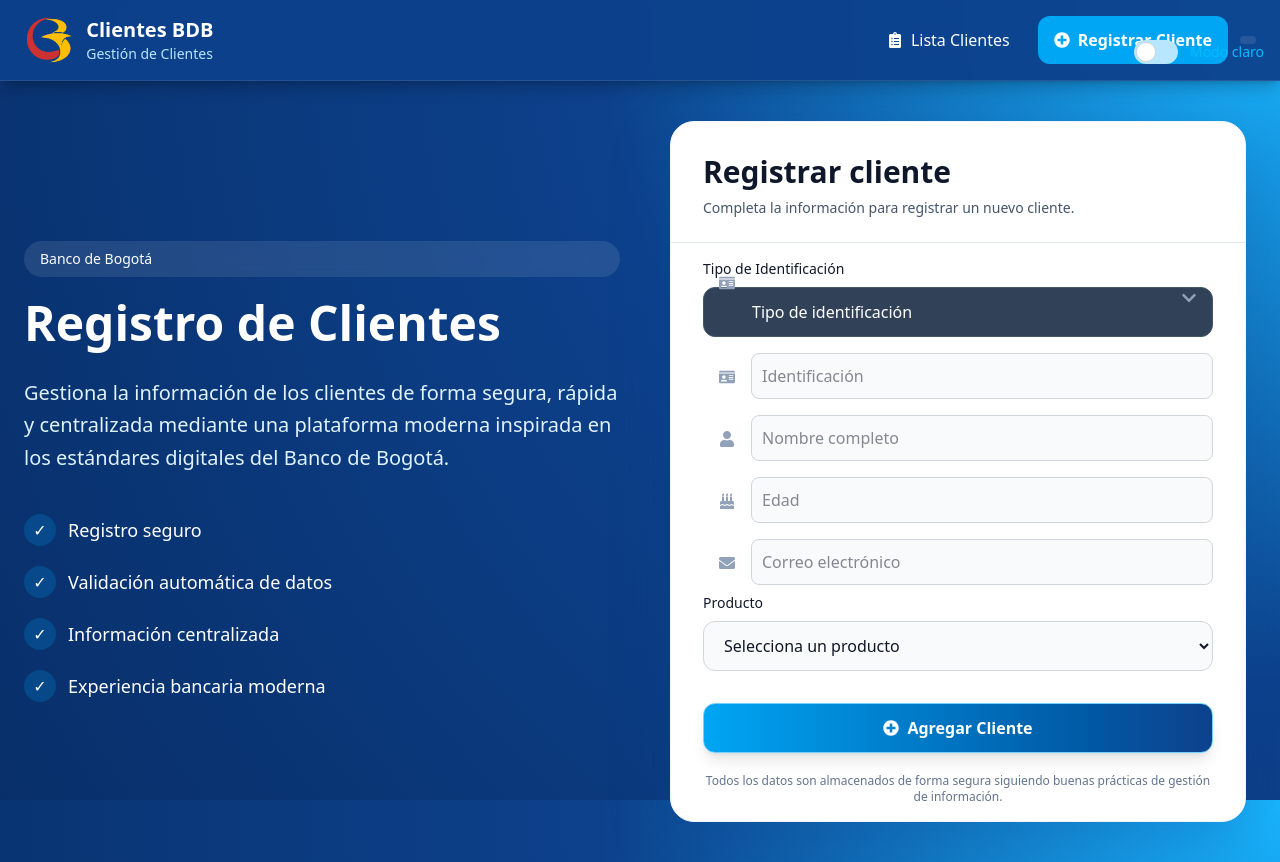
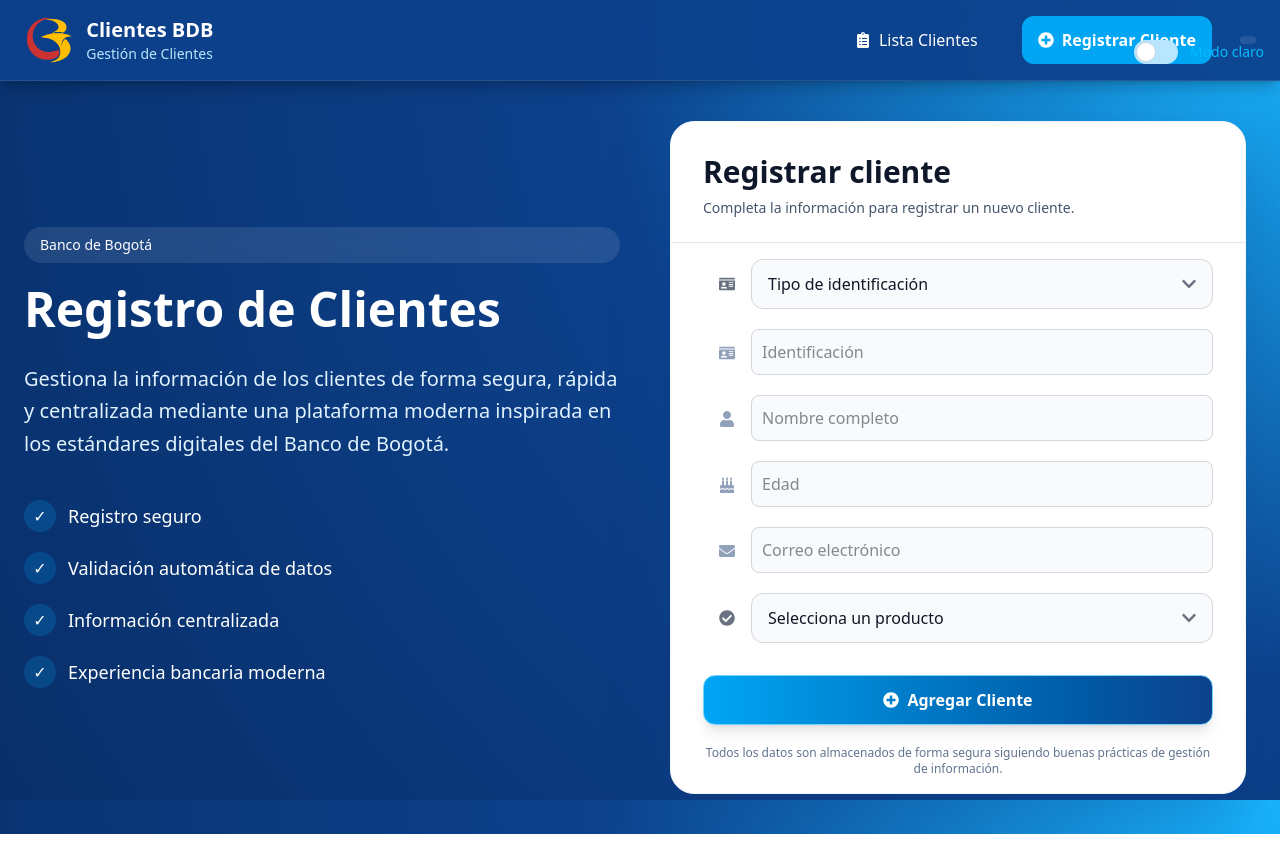
Before and after one commit to Edwar421/Clientes_BDB_Frontend, a React (Vite) app: page /register in a window 1280 px wide. After the commit the page ends 834 px from the top, so only its background shows below. Built offline with nearby package versions, Linux system fonts and the light colour scheme.

Commit message:
Mejora Registro
Se cambio visualizacion de los select

```diff
--- a/src/components/molecules/CustomerForm.tsx
+++ b/src/components/molecules/CustomerForm.tsx
@@ -139,37 +139,47 @@
     return (
         <form onSubmit={handleSubmit} className="px-8 py-4">
 
-            <div className="relative mb-2">
-                <label
-                    htmlFor="identificationType"
-                    className="block mb-2 text-sm font-medium text-gray-900 dark:text-white"
-                >
-                    Tipo de Identificación
-                </label>
-    <FaIdCard className="absolute left-4 top-4 text-slate-400 z-10 pointer-events-none" />
+            <div className="relative mb-5">
+                <FaIdCard
+                    className="
+            absolute
+            left-4
+            top-1/2
+            -translate-y-1/2
+            text-gray-500
+            dark:text-slate-400
+        "
+                />
 
                 <select
                     id="identificationType"
                     value={identificationType}
                     onChange={(e) =>
-            setIdentificationType(e.target.value as typeIdentification | "")
+                        setIdentificationType(
+                            e.target.value as typeIdentification | ""
+                        )
                     }
                     className="
-            w-full
+            ml-12
+            w-[calc(100%-3rem)]
             rounded-xl
             border
-            border-slate-600
-            bg-slate-700
+            border-gray-300
+            bg-gray-50
             py-3
-            pl-12
+            px-4
             pr-10
-            text-white
+            text-gray-900
             appearance-none
             transition-all
             focus:border-sky-500
             focus:outline-none
             focus:ring-4
-            focus:ring-sky-500/20
+            focus:ring-sky-200
+            dark:border-slate-600
+            dark:bg-slate-700
+            dark:text-white
+            dark:focus:ring-sky-500/20
         "
                 >
                     <option value="" disabled>
@@ -189,7 +199,8 @@
             right-4
             top-1/2
             -translate-y-1/2
-            text-slate-400
+            text-gray-500
+            dark:text-slate-400
             pointer-events-none
         "
                 />
@@ -200,7 +211,7 @@
                     {errors.typeIdentification}
                 </p>
             )}
-            <div className="relative mb-2">
+            <div className="relative mb-5">
                 <FaIdCard className="absolute left-4 top-4 text-slate-400" />
                 <Input
                     type="text"
@@ -211,7 +222,7 @@
                     className="pl-12"
                 />
             </div>
-            <div className="relative mb-2">
+            <div className="relative mb-5">
                 <FaUser className="absolute left-4 top-4 text-slate-400" />
                 <Input
                     type="text"
@@ -222,7 +233,7 @@
                     className="pl-12"
                 />
             </div>
-            <div className="relative mb-2">
+            <div className="relative mb-5">
                 <FaBirthdayCake className="absolute left-4 top-4 text-slate-400" />
                 <Input
                     type="number"
@@ -233,7 +244,7 @@
                     className="pl-12"
                 />
             </div>
-            <div className="relative mb-2">
+            <div className="relative mb-5">
                 <FaEnvelope className="absolute left-4 top-4 text-slate-400" />
                 <Input
                     type="email"
@@ -244,37 +255,77 @@
                     className="pl-12"
                 />
             </div>
-            <div className="relative">
-                <label
-                    htmlFor="product"
-                    className="block mb-2 text-sm font-medium text-gray-900 dark:text-white"
-                >
-                    Producto
-                </label>
+            <div className="relative mb-5">
+                <FaCheckCircle
+                    className="
+            absolute
+            left-4
+            top-1/2
+            -translate-y-1/2
+            text-gray-500
+            dark:text-slate-400
+        "
+                />
+
                 <select
                     id="product"
                     value={product}
                     onChange={(e) =>
-                        setProduct(e.target.value as CustomerProduct | "")
+                        setProduct(
+                            e.target.value as CustomerProduct | ""
+                        )
                     }
-                    className="w-full rounded-xl border border-gray-300 bg-gray-50 px-4 py-3 text-gray-900 transition focus:border-sky-500 focus:ring-4 focus:ring-sky-200 dark:border-gray-600 dark:bg-gray-700 dark:text-white dark:focus:ring-sky-900"
+                    className="
+            ml-12
+            w-[calc(100%-3rem)]
+            rounded-xl
+            border
+            border-gray-300
+            bg-gray-50
+            py-3
+            px-4
+            pr-10
+            text-gray-900
+            appearance-none
+            transition-all
+            focus:border-sky-500
+            focus:outline-none
+            focus:ring-4
+            focus:ring-sky-200
+            dark:border-slate-600
+            dark:bg-slate-700
+            dark:text-white
+            dark:focus:ring-sky-500/20
+        "
                 >
                     <option value="" disabled>
                         Selecciona un producto
                     </option>
+
                     {customerProducts.map((customerProduct) => (
                         <option key={customerProduct} value={customerProduct}>
                             {customerProduct}
                         </option>
                     ))}
                 </select>
-                {errors.product && (
-                    <p className="text-red-500 text-sm">{errors.product}</p>
-                )}
+
+                <FaChevronDown
+                    className="
+                    absolute
+                    right-4
+                    top-1/2
+                    -translate-y-1/2
+                    text-gray-500
+                    dark:text-slate-400
+                    pointer-events-none
+                "
+                />
             </div>
+
             <Button type="submit" className="mt-4 w-full rounded-xl bg-gradient-to-r from-sky-500 to-[#0D418C] py-3 text-white font-semibold shadow-lg hover:scale-[1.01] hover:shadow-xl transition-all">
                 <FaPlusCircle className="mr-2" /> Agregar Cliente
             </Button>
+
             <p className="mt-5 text-center text-xs text-slate-500 dark:text-slate-400">
                 Todos los datos son almacenados de forma segura siguiendo buenas prácticas
                 de gestión de información.
--- a/src/components/organisms/Header.tsx
+++ b/src/components/organisms/Header.tsx
@@ -38,7 +38,7 @@
                     </div>
 
                     {/* Navegación */}
-                    <div className="flex flex-wrap items-center justify-end gap-3">
+                    <div className="flex flex-wrap items-center justify-end gap-7">
 
                         <Link
                             to="/dashboard"
--- a/src/components/templates/DashboardTemplate.tsx
+++ b/src/components/templates/DashboardTemplate.tsx
@@ -25,10 +25,10 @@
     const customerProducts = [
         "Cuenta de Ahorros",
         "Cuenta Corriente",
-        "Tarjeta de Credito",
-        "Credito Libre Inversion",
-        "Credito de Vehiculo",
-        "Credito Rotativo",
+        "Tarjeta de Crédito",
+        "Crédito Libre Inversión",
+        "Crédito de Vehículo",
+        "Crédito Rotativo",
     ];
 
     const handleShowModal = (
```
Lines whose indentation alone changed are shown as unchanged.
